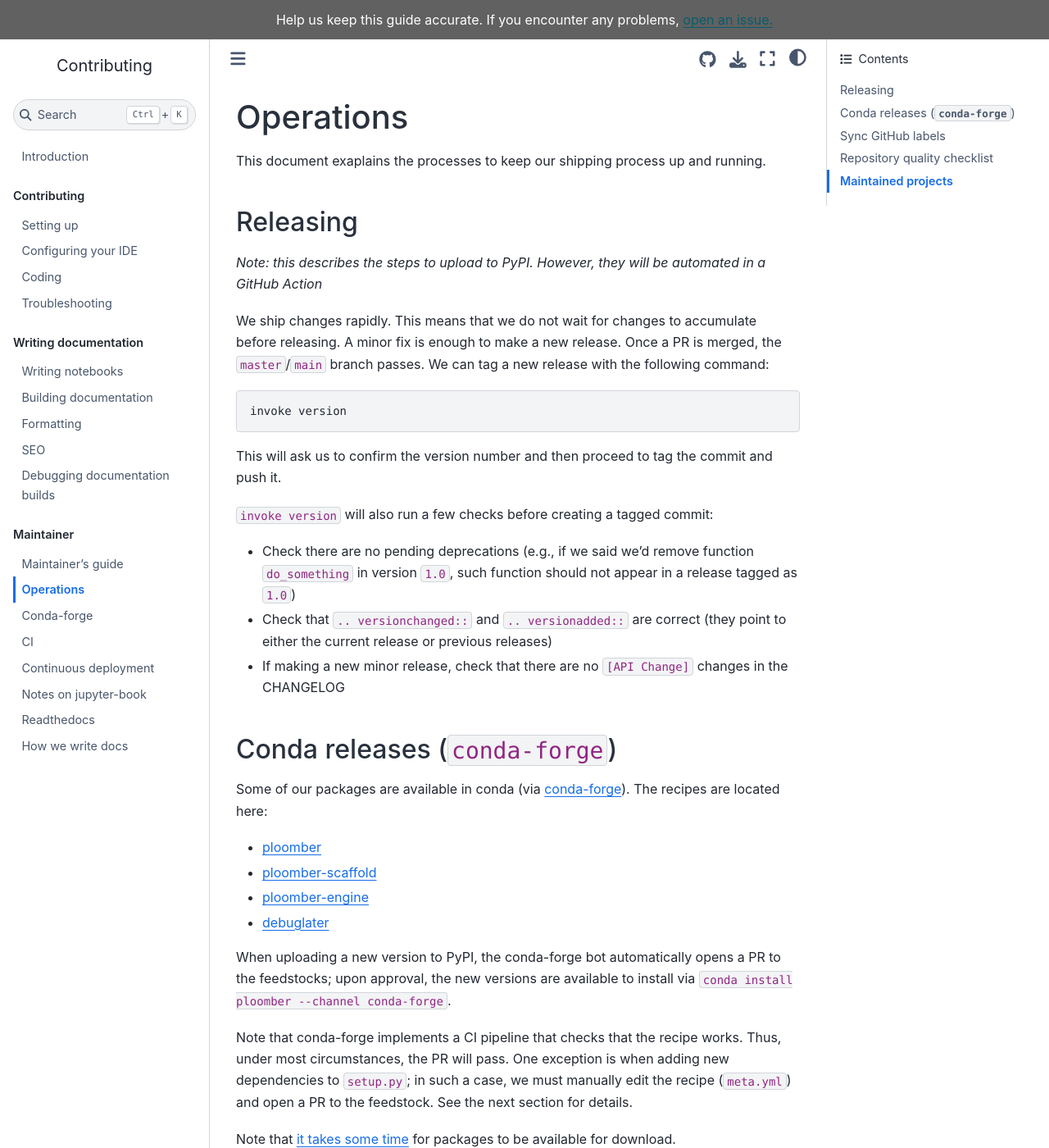
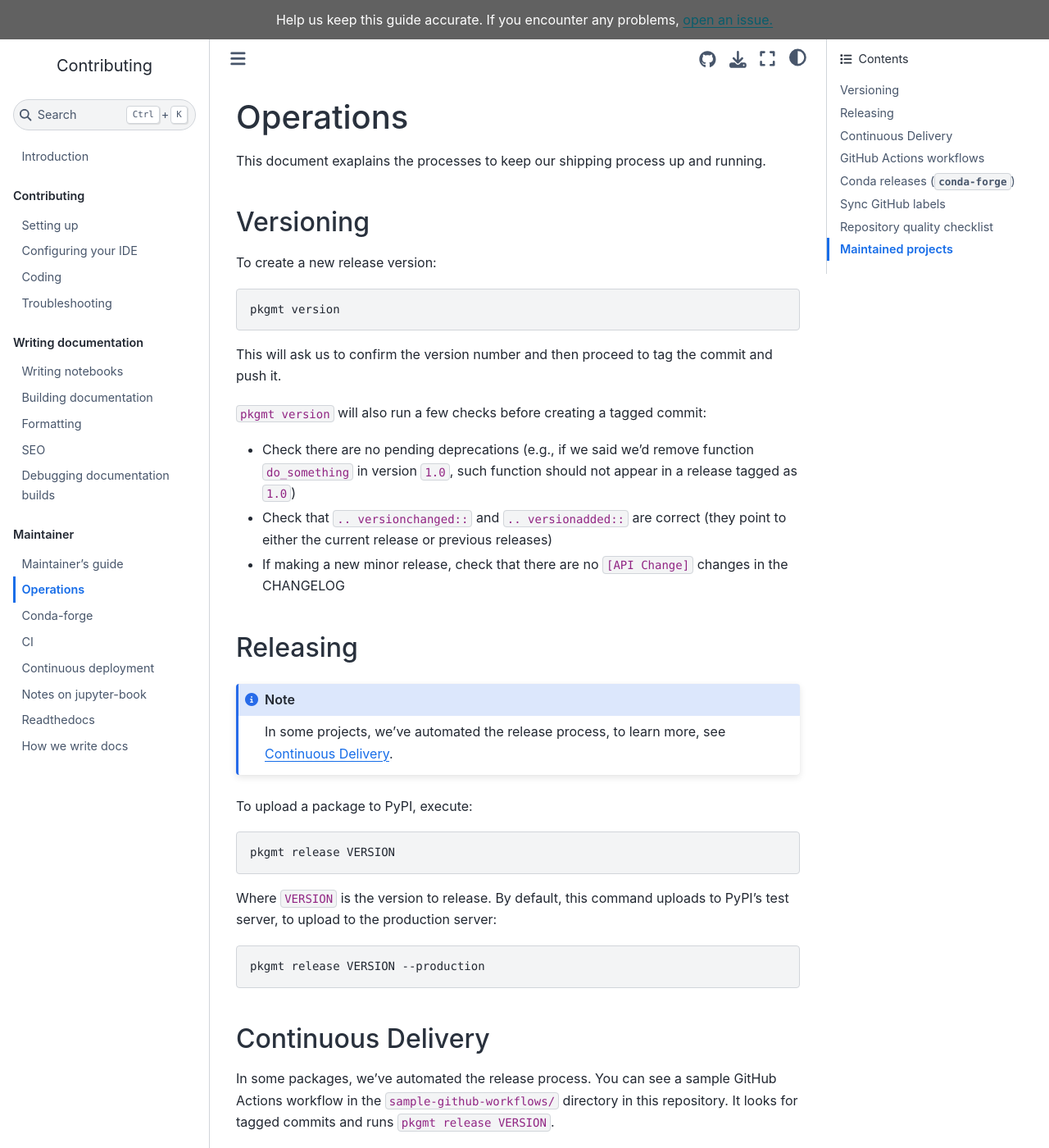
Before and after one commit to ploomber/contributing, a Jupyter Book: the page built from maintainer/ops.md, in a window 1280 px wide and 1400 px high. Shown: the whole window at 82% size. Built offline with Jupyter Book 1.0.4 settings and Sphinx 7.4.7 and the Sphinx Book theme 1.1.4, drawn with Linux system fonts in a browser that asks for light colours; some of the changed text lies outside the part shown.

Commit message:
updates ops

````diff
--- a/maintainer/ops.md
+++ b/maintainer/ops.md
@@ -2,26 +2,51 @@
 
 This document exaplains the processes to keep our shipping process up and running.
 
-## Releasing
+## Versioning
 
-*Note: this describes the steps to upload to PyPI. However, they will be automated in a GitHub Action*
-
-We ship changes rapidly. This means that we do not wait for changes to accumulate before
-releasing. A minor fix is enough to make a new release. Once a PR is merged, the
-`master`/`main` branch passes. We can tag a new release with the following command:
+To create a new release version:
 
 ```sh
-invoke version
+pkgmt version
 ```
 
-This will ask us to confirm the version number and then proceed to tag the commit and
-push it.
+This will ask us to confirm the version number and then proceed to tag the commit and push it.
 
-`invoke version` will also run a few checks before creating a tagged commit:
+`pkgmt version` will also run a few checks before creating a tagged commit:
 
 - Check there are no pending deprecations (e.g., if we said we'd remove function `do_something` in version `1.0`, such function should not appear in a release tagged as `1.0`)
 - Check that `.. versionchanged::` and `.. versionadded::` are correct (they point to either the current release or previous releases)
 - If making a new minor release, check that there are no `[API Change]` changes in the CHANGELOG
+
+
+## Releasing
+
+```{note}
+In some projects, we've automated the release process, to learn more, see [Continuous Delivery](#continuous-delivery).
+```
+
+To upload a package to PyPI, execute:
+
+```sh
+pkgmt release VERSION
+```
+
+Where `VERSION` is the version to release. By default, this command uploads to PyPI's test server, to upload to the production server:
+
+```sh
+pkgmt release VERSION --production
+```
+
+## Continuous Delivery
+
+In some packages, we've automated the release process. You can see a sample GitHub Actions workflow in the `sample-github-workflows/` directory in this repository. It looks for tagged commits and runs `pkgmt release VERSION`.
+
+## GitHub Actions workflows
+
+We have a few workflows to automate tasks, you can find the templates in the in the `sample-github-workflows/` directory in this repository.
+
+- `chatops.yml`: triggers certain actions when posting specific comments in a PR
+- `changelog.yml`: comments on a PR if the `CHANGELOG.md` file hasn't been updated
 
 ## Conda releases (`conda-forge`)
 
````
